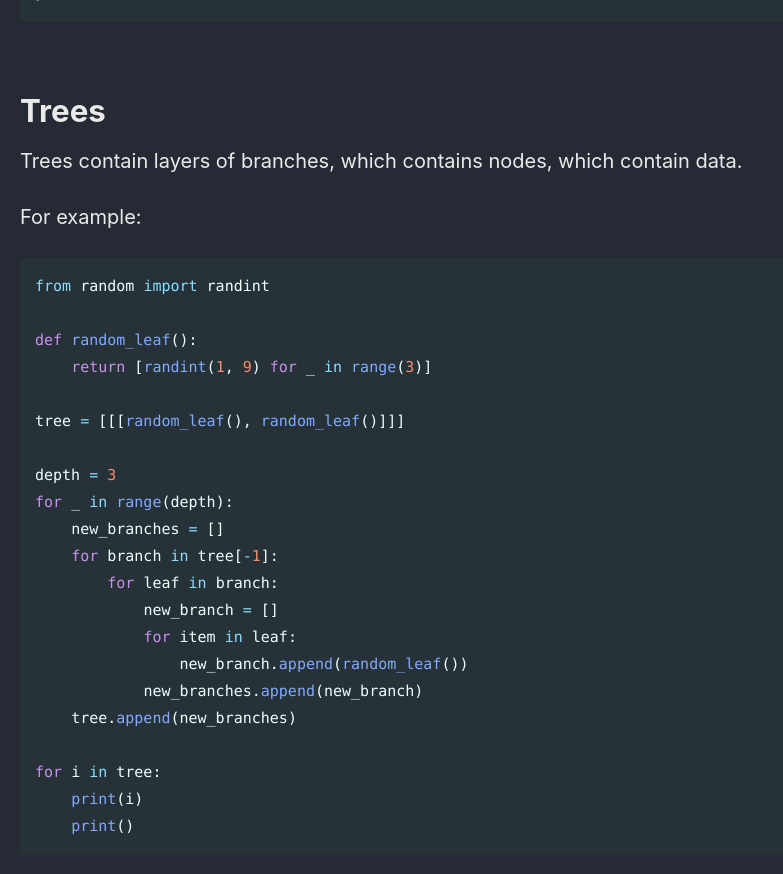
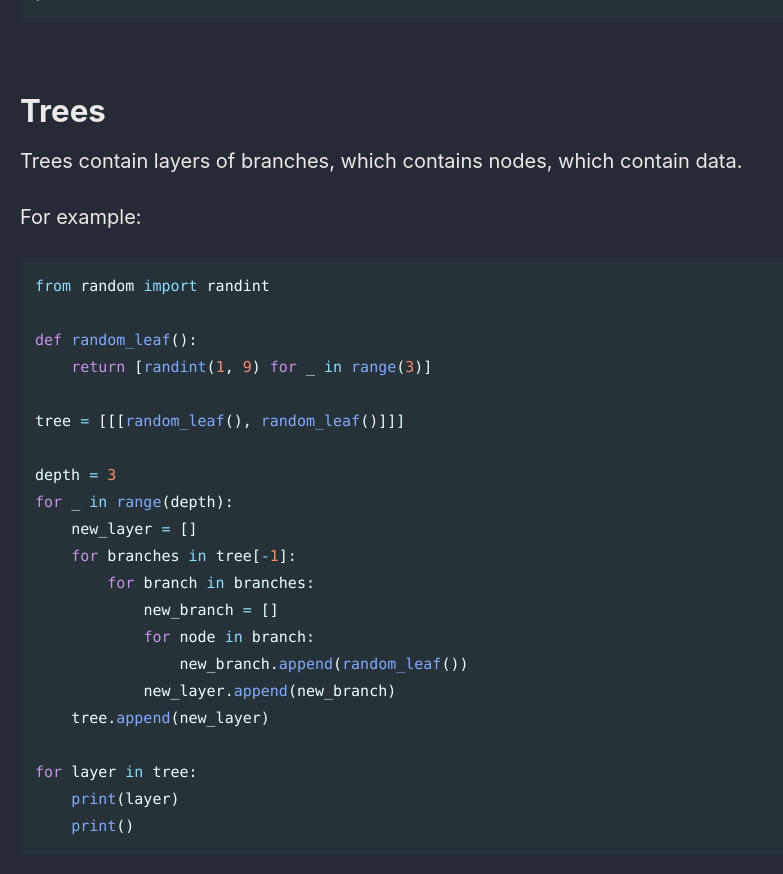
Before and after one commit to Connor-McCartney/Connor-McCartney.github.io, a Jekyll site: the page built from _pages/misc/C.md, in a window 1280 px wide and 900 px high, scrolled down 3045 px. Shown: the top 874 px of the window, without its empty margins (0-783 px from the left). Built offline with Jekyll 4.4.1, drawn with Linux system fonts in a browser that asks for light colours; cached includes are drawn as plain includes.

Commit message:
Update C.md

````diff
--- a/_pages/misc/C.md
+++ b/_pages/misc/C.md
@@ -135,16 +135,16 @@ tree = [[[random_leaf(), random_leaf()]]]
 
 depth = 3
 for _ in range(depth):
-    new_branches = []
-    for branch in tree[-1]:
-        for leaf in branch:
+    new_layer = []
+    for branches in tree[-1]:
+        for branch in branches:
             new_branch = []
-            for item in leaf:
+            for node in branch:
                 new_branch.append(random_leaf())
-            new_branches.append(new_branch)
-    tree.append(new_branches)
+            new_layer.append(new_branch)
+    tree.append(new_layer)
 
-for i in tree:
-    print(i)
+for layer in tree:
+    print(layer)
     print()
 ```
````
